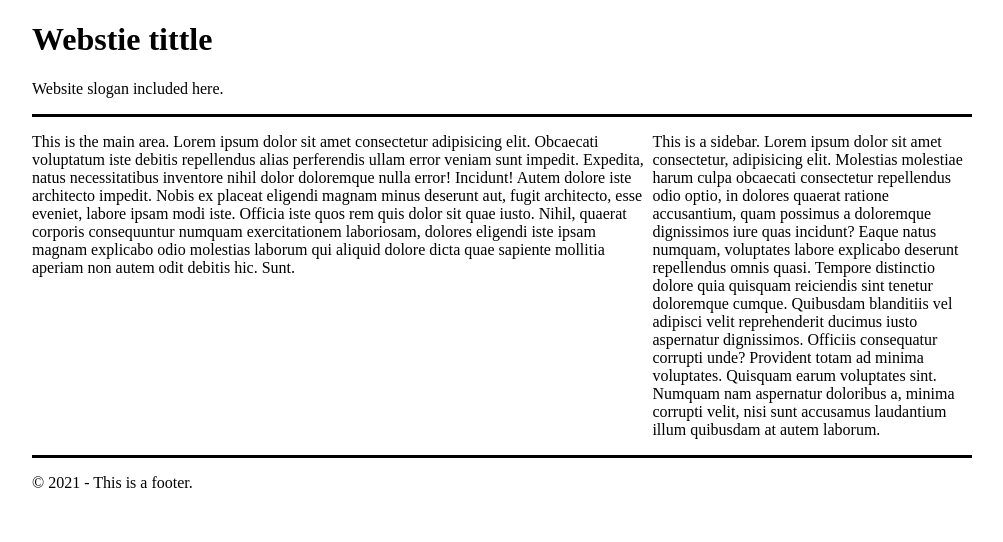
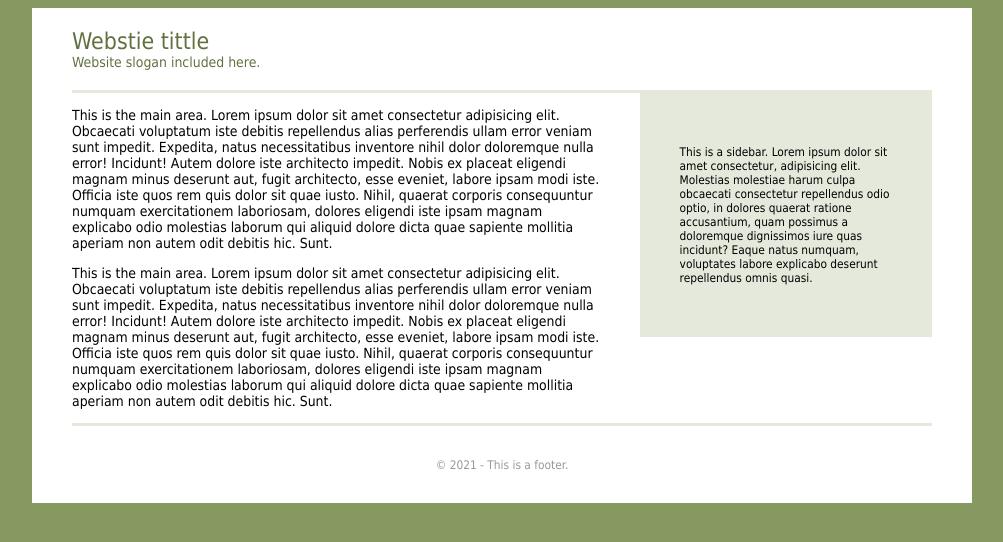
Before and after one commit to jlbokass/webdesign-for-beginner, a plain HTML site: page index.html in a window 1280 px wide. Shown: the whole page, without its empty margins (138-1141 px from the left). Drawn offline with Linux system fonts and the light colour scheme.

Commit message:
added some style to the web page

```diff
--- a/index.html
+++ b/index.html
@@ -16,16 +16,22 @@
 
 		<div class="content-area group">
 			<div class="main-area">
-				<p>This is the main area. Lorem ipsum dolor sit amet consectetur adipisicing elit. Obcaecati voluptatum iste debitis repellendus alias perferendis ullam error veniam sunt impedit. Expedita, natus necessitatibus inventore nihil dolor doloremque nulla error! Incidunt!
-				Autem dolore iste architecto impedit. Nobis ex placeat eligendi magnam minus deserunt aut, fugit architecto, esse eveniet, labore ipsam modi iste. Officia iste quos rem quis dolor sit quae iusto.
-				Nihil, quaerat corporis consequuntur numquam exercitationem laboriosam, dolores eligendi iste ipsam magnam explicabo odio molestias laborum qui aliquid dolore dicta quae sapiente mollitia aperiam non autem odit debitis hic. Sunt.</p>
+				<p>
+					This is the main area. Lorem ipsum dolor sit amet consectetur adipisicing elit. Obcaecati voluptatum iste debitis repellendus alias perferendis ullam error veniam sunt impedit. Expedita, natus necessitatibus inventore nihil dolor doloremque nulla error! Incidunt!
+					Autem dolore iste architecto impedit. Nobis ex placeat eligendi magnam minus deserunt aut, fugit architecto, esse eveniet, labore ipsam modi iste. Officia iste quos rem quis dolor sit quae iusto.
+					Nihil, quaerat corporis consequuntur numquam exercitationem laboriosam, dolores eligendi iste ipsam magnam explicabo odio molestias laborum qui aliquid dolore dicta quae sapiente mollitia aperiam non autem odit debitis hic. Sunt.
+				</p>
+
+				<p>
+					This is the main area. Lorem ipsum dolor sit amet consectetur adipisicing elit. Obcaecati voluptatum iste debitis repellendus alias perferendis ullam error veniam sunt impedit. Expedita, natus necessitatibus inventore nihil dolor doloremque nulla error! Incidunt!
+					Autem dolore iste architecto impedit. Nobis ex placeat eligendi magnam minus deserunt aut, fugit architecto, esse eveniet, labore ipsam modi iste. Officia iste quos rem quis dolor sit quae iusto.
+					Nihil, quaerat corporis consequuntur numquam exercitationem laboriosam, dolores eligendi iste ipsam magnam explicabo odio molestias laborum qui aliquid dolore dicta quae sapiente mollitia aperiam non autem odit debitis hic. Sunt.</p>
 			</div>
 
 			<aside class="sidebar">
 				<p>
 					This is a sidebar. Lorem ipsum dolor sit amet consectetur, adipisicing elit. Molestias molestiae harum culpa obcaecati consectetur repellendus odio optio, in dolores quaerat ratione accusantium, quam possimus a doloremque dignissimos iure quas incidunt?
-					Eaque natus numquam, voluptates labore explicabo deserunt repellendus omnis quasi. Tempore distinctio dolore quia quisquam reiciendis sint tenetur doloremque cumque. Quibusdam blanditiis vel adipisci velit reprehenderit ducimus iusto aspernatur dignissimos.
-					Officiis consequatur corrupti unde? Provident totam ad minima voluptates. Quisquam earum voluptates sint. Numquam nam aspernatur doloribus a, minima corrupti velit, nisi sunt accusamus laudantium illum quibusdam at autem laborum.
+					Eaque natus numquam, voluptates labore explicabo deserunt repellendus omnis quasi.
 				</p>
 			</aside>
 		</div>
--- a/styles.css
+++ b/styles.css
@@ -1,22 +1,62 @@
+html {
+	background-color: #869960;
+}
+
+body {
+	font-family: Tahoma, sans-serif;
+	font-size: 87%;
+}
+
 .container {
 	max-width: 940px;
 	margin-left: auto;
 	margin-right: auto;
+	background-color: #FFF;
+	padding: 0 40px;
+	box-sizing: border-box;
+}
+
+header {
+	padding: 20px 0 ;
+	color: #617140;
+}
+
+header h1 {
+	margin: 0;
+	font-weight: normal;
+	font-size: 165%;
+}
+
+header p {
+	margin: 0;
 }
 
 .content-area {
-	border-top: 3px solid black;
-	border-bottom: 3px solid black;
+	border-top: 3px solid #e5e9dc;
+	border-bottom: 3px solid #e5e9dc;
 }
 
 .main-area {
 	width: 66%;
 	float: left;
+	padding-right: 40px;
+	box-sizing: border-box;
 }
 
 .sidebar {
 	width: 34%;
 	float: left;
+	background-color: #e5e9dc;
+	padding: 40px;
+	box-sizing: border-box;
+	font-size: 85%;
+}
+
+footer {
+	text-align: center;
+	font-size: 85%;
+	color: #999;
+	padding: 20px 0;
 }
 
 .group::before, .group::after {
```
